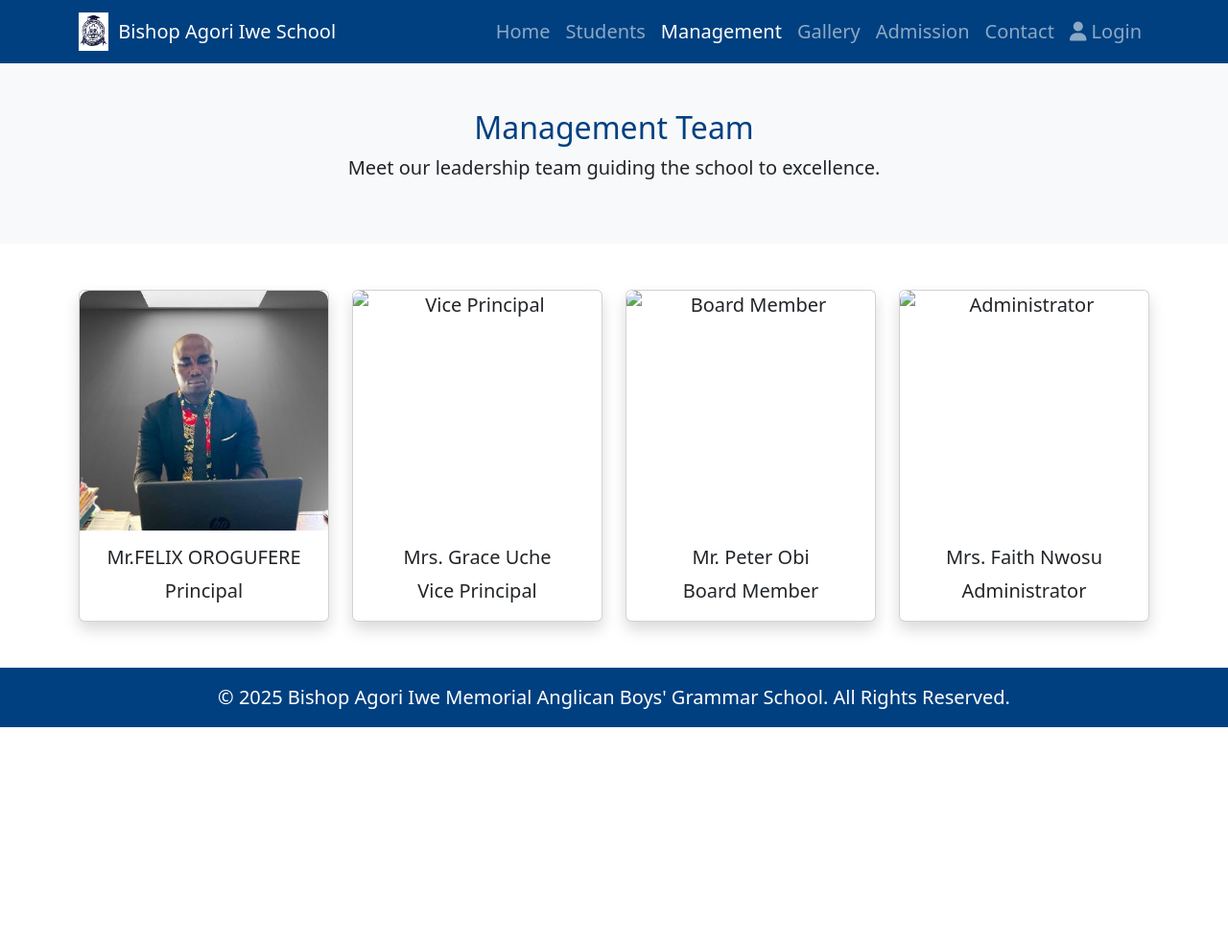
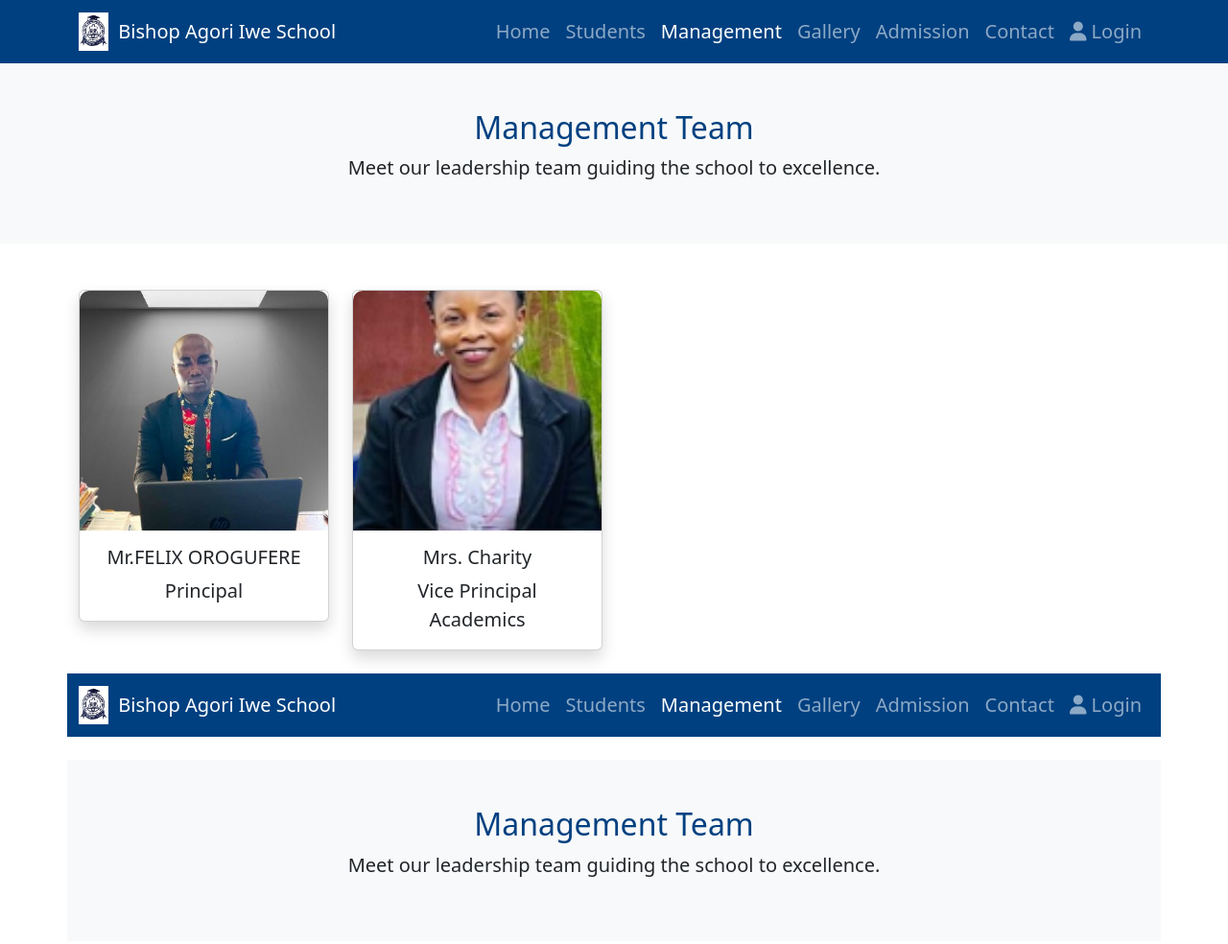
Before and after one commit to 1Highness/bishopboyssch, a plain HTML site: page school.html/management.html in a window 1280 px wide. Shown: the top 984 px of the page at 96% size. Before the commit the page ends 800 px from the top, so only its background shows below. Drawn offline with nearby package versions, Linux system fonts and the light colour scheme; files that its build step writes are made by us from their sources.

Commit message:
Update management team details and images

```diff
--- a/school.html/management.html
+++ b/school.html/management.html
@@ -72,29 +72,105 @@
         </div>
         <div class="col-md-3">
           <div class="card shadow text-center">
-            <img src="images/viceprincipal.jpg" class="card-img-top" alt="Vice Principal">
+            <img src="Screenshot 2025-11-05 140757.png" class="card-img-top" alt="Vice Principal">
             <div class="card-body">
-              <h5 class="card-title">Mrs. Grace Uche</h5>
-              <p class="card-text">Vice Principal</p>
+              <h5 class="card-title">Mrs. Charity</h5>
+              <p class="card-text">Vice Principal Academics</p>
+            </div>
+          </div>
+        </div>
+        <!DOCTYPE html>
+<html lang="en">
+<head>
+  <meta charset="UTF-8">
+  <meta name="viewport" content="width=device-width, initial-scale=1.0">
+  <title>Management - Bishop Agori Iwe School</title>
+  <link href="https://fonts.googleapis.com/css2?family=Poppins:wght@400;600&display=swap" rel="stylesheet">
+  <link href="https://cdn.jsdelivr.net/npm/bootstrap@5.3.1/dist/css/bootstrap.min.css" rel="stylesheet">
+  <link rel="stylesheet" href="https://cdnjs.cloudflare.com/ajax/libs/font-awesome/6.5.0/css/all.min.css">
+  <link href="https://cdnjs.cloudflare.com/ajax/libs/aos/2.3.4/aos.css" rel="stylesheet">
+  <link rel="stylesheet" href="css/style.css">
+  <style>
+    /* Navbar brand logo */
+    .navbar-brand img {
+      height: 40px;
+      margin-right: 10px;
+    }
+    /* Rounded card images */
+    .card-img-top {
+      border-radius: 10px 10px 0 0;
+      object-fit: cover;
+      height: 250px;
+    }
+  </style>
+</head>
+<body>
+
+  <!-- Navbar -->
+  <nav class="navbar navbar-expand-lg navbar-dark" style="background-color:#004080;">
+    <div class="container">
+      <a class="navbar-brand d-flex align-items-center" href="index.html">
+        <img src="logo.jpg" alt="School Logo">
+        Bishop Agori Iwe School
+      </a>
+      <button class="navbar-toggler" type="button" data-bs-toggle="collapse" data-bs-target="#navbarNav">
+        <span class="navbar-toggler-icon"></span>
+      </button>
+      <div class="collapse navbar-collapse" id="navbarNav">
+        <ul class="navbar-nav ms-auto">
+          <li class="nav-item"><a class="nav-link" href="index.html">Home</a></li>
+           <li class="nav-item"><a class="nav-link" href="students.html">Students</a></li>
+          <li class="nav-item"><a class="nav-link active" href="management.html">Management</a></li>
+          <li class="nav-item"><a class="nav-link" href="gallery.html">Gallery</a></li>
+          <li class="nav-item"><a class="nav-link" href="admission.html">Admission</a></li>
+          <li class="nav-item"><a class="nav-link" href="contact.html">Contact</a></li>
+          <li class="nav-item"><a class="nav-link" href="login.html"><i class="fas fa-user"></i> Login</a></li>
+        </ul>
+      </div>
+    </div>
+  </nav>
+
+  <!-- Header -->
+  <section class="py-5 bg-light text-center" data-aos="fade-up">
+    <div class="container">
+      <h2 style="color:#004080;">Management Team</h2>
+      <p>Meet our leadership team guiding the school to excellence.</p>
+    </div>
+  </section>
+
+  <!-- Management Cards -->
+  <section class="py-5">
+    <div class="container" data-aos="fade-up">
+      <div class="row g-4">
+        <div class="col-md-3">
+          <div class="card shadow text-center">
+            <img src="principal.jpg" class="card-img-top" alt="Principal">
+            <div class="card-body">
+              <h5 class="card-title">Mr.FELIX OROGUFERE</h5>
+              <p class="card-text">Principal</p>
             </div>
           </div>
         </div>
         <div class="col-md-3">
           <div class="card shadow text-center">
-            <img src="images/boardmember.jpg" class="card-img-top" alt="Board Member">
+            <img src="Screenshot 2025-11-05 140757.png" class="card-img-top" alt="Vice Principal">
             <div class="card-body">
-              <h5 class="card-title">Mr. Peter Obi</h5>
-              <p class="card-text">Board Member</p>
+              <h5 class="card-title">Mrs. Charity</h5>
+              <p class="card-text">Vice Principal Academics</p>
             </div>
           </div>
         </div>
-        <div class="col-md-3">
+
+          </div>
+      <div class="col-md-3">
           <div class="card shadow text-center">
-            <img src="images/administrator.jpg" class="card-img-top" alt="Administrator">
+            <img src="Screenshot 2025-11-07 090017.png" class="card-img-top" alt="Administrator">
             <div class="card-body">
-              <h5 class="card-title">Mrs. Faith Nwosu</h5>
-              <p class="card-text">Administrator</p>
+              <h5 class="card-title">Mrs.Forcados</h5>
+              <p class="card-text"><Var>Vice Principal Special Duties</Var></p>
             </div>
+        </div>
+
           </div>
         </div>
       </div>
@@ -113,3 +189,16 @@
   </script>
 </body>
 </html>
+
+  <!-- Footer -->
+  <footer class="text-center text-white py-3" style="background-color:#004080;">
+    &copy; 2025 Bishop Agori Iwe Memorial Anglican Boys' Grammar School. All Rights Reserved.
+  </footer>
+
+  <script src="https://cdn.jsdelivr.net/npm/bootstrap@5.3.1/dist/js/bootstrap.bundle.min.js"></script>
+  <script src="https://cdnjs.cloudflare.com/ajax/libs/aos/2.3.4/aos.js"></script>
+  <script>
+    AOS.init();
+  </script>
+</body>
+</html>
```
